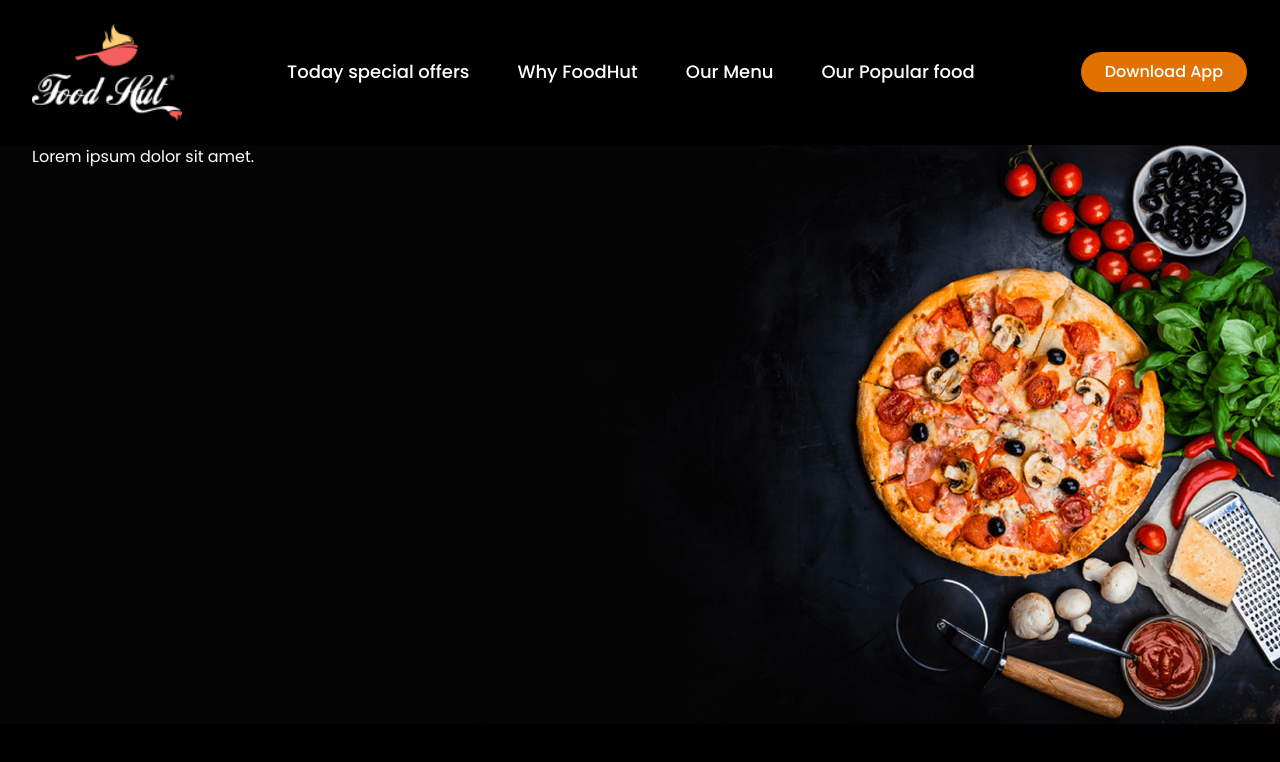
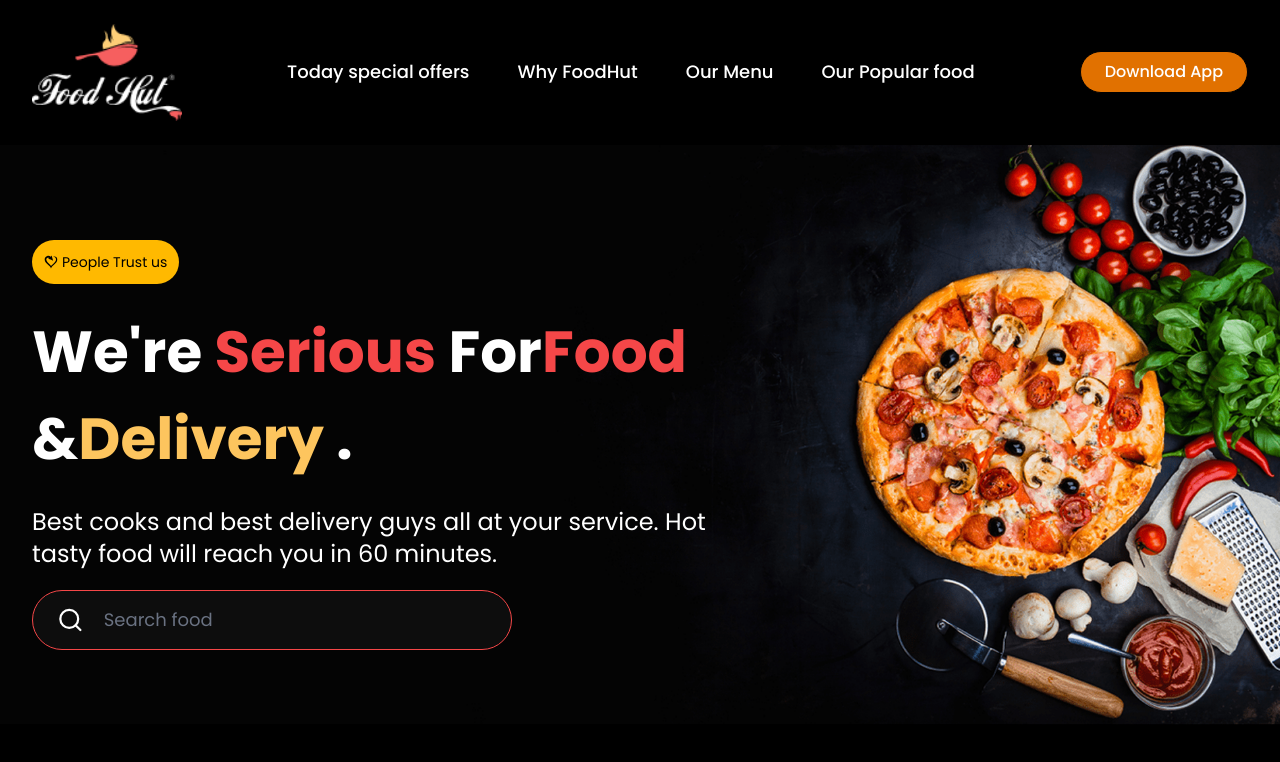
Before and after one commit to mahirTheCoder/Food-Hut, a Next.js app: page / in a window 1280 px wide. Shown: the top 762 px of the page. Built offline with nearby package versions, Linux system fonts and the light colour scheme.

Commit message:
banner content add

```diff
--- a/package.json
+++ b/package.json
@@ -11,7 +11,8 @@
   "dependencies": {
     "next": "16.0.7",
     "react": "19.2.0",
-    "react-dom": "19.2.0"
+    "react-dom": "19.2.0",
+    "react-icons": "^5.5.0"
   },
   "devDependencies": {
     "@tailwindcss/postcss": "^4",
--- a/src/app/Componets/Banner.jsx
+++ b/src/app/Componets/Banner.jsx
@@ -1,22 +1,40 @@
 import React from "react";
 import banner from "../../../public/banner.png";
+import { GiSelfLove } from "react-icons/gi";
+import { FiSearch } from "react-icons/fi";
 
 const Banner = () => {
   return (
     <section id="Banner">
-        <div
-          className=" h-[600px] w-full bg-cover bg-center"
-          style={{ backgroundImage: `url(${banner.src})` }}
-        >
-          <div className="container">
-
-          <h2 className="text-white">Lorem ipsum dolor sit amet.</h2>
+      <div
+        className=" flex items-center  h-[600px] w-full bg-cover bg-center"
+        style={{ backgroundImage: `url(${banner.src})` }}
+      >
+        <div className="container">
+          <button className="p-3 text-sm font-normal  bg-amber-400 text-black rounded-4xl flex items-center gap-1 mb-6 ">
+            <GiSelfLove />
+            People Trust us
+          </button>
+          <h2 className="text-[58px] text-white font-bold mb-6 w-175">
+            We're <span className="text-[#F54748]">Serious</span> For
+            <span className="text-[#F54748]">Food</span> &
+            <span className="text-[#FDC55E]">Delivery</span> .
+          </h2>
+          <p className="w-180 text-2xl font-normal text-white mb-5">
+            Best cooks and best delivery guys all at your service. Hot tasty
+            food will reach you in 60 minutes.
+          </p>
+          <div className="w-120 h-15 bg-[#0D0D0D] text-gray-700 rounded-4xl border border-[#F54748] flex items-center gap-5 text-lg font-normal px-6">
+            <FiSearch className="text-3xl text-white" />
+            <input
+              type="text"
+              placeholder="Search food"
+              className="w-full h-full bg-transparent outline-none  text-white placeholder-gray-500 rounded-4xl"
+            />
           </div>
         </div>
-
-
+      </div>
     </section>
-
   );
 };
 
```
Also changed, not shown: 1 other file (tests, documents, lock files or other folders).
